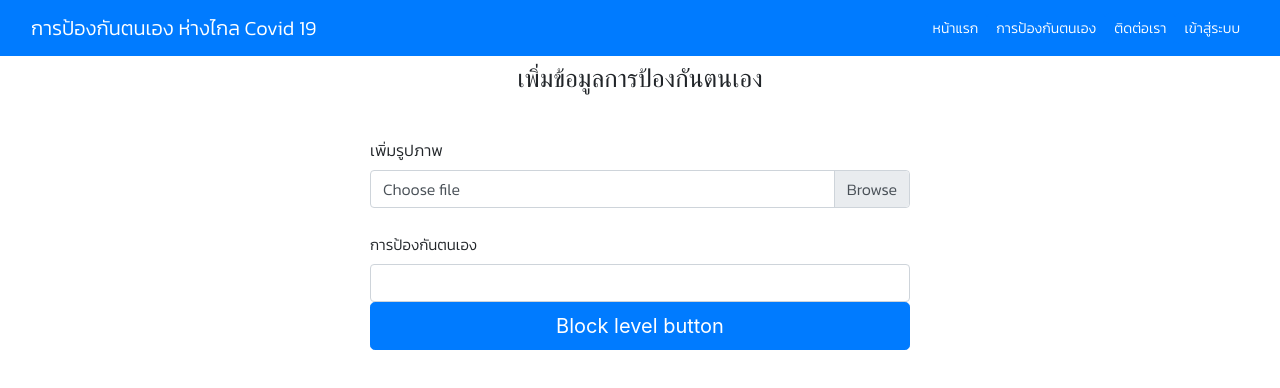
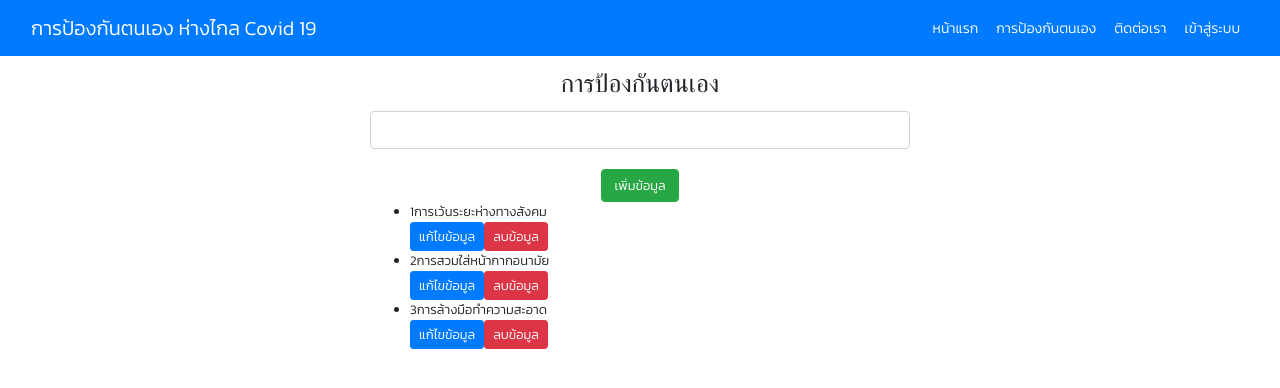
Before and after one commit to Pangkoki20/MiniProject, a Next.js app in the folder covid19/: page /CreateSymptom in a window 1280 px wide. Shown: the top 388 px of the page. Built offline with nearby package versions, Linux system fonts and the light colour scheme; a web font is replaced by a local one.

Commit message:
Page CreateSymptom

```diff
--- a/covid19/pages/CreateSymptom.js
+++ b/covid19/pages/CreateSymptom.js
@@ -3,36 +3,118 @@ import Image from 'next/image'
 import Navbar from '../components/Navbar'
 import styles from '../styles/Home.module.css'
 import { Col, Row, Container, FormGroup, CustomInput, Label, Button, Input } from 'reactstrap';
+import { useState } from 'react'
 
 
-export default function CreateSymptom() {
+// export default function CreateSymptom() {
+//     return (
+//         <div>
+//             <Navbar />
+//             <Container>
+//                 <div className={styles.textCreateSymptom}>เพิ่มข้อมูลการป้องกันตนเอง</div>
+//                 <div className={styles.formImgCreateSymptom}>
+//                     <Row>
+//                         <Col sm="12" md={{ size: 6, offset: 3 }}>
+//                             <FormGroup className={styles.textChoosePic}>
+//                                 <Label for="exampleCustomFileBrowser">เพิ่มรูปภาพ</Label>
+//                                 <CustomInput type="file" id="exampleCustomFileBrowser" name="customFile" />
+//                             </FormGroup>
+//                             {/* <Button color="primary" size="sm">Upload</Button>
+//                             <Button color="danger" size="sm">Delete</Button> */}
+//                         </Col>
+//                         <Col sm="12" md={{ size: 6, offset: 3 }}>
+//                             <div className={styles.textData}>
+//                                 <Label for="exampleAddress">การป้องกันตนเอง</Label>
+//                                 <Input type="text" name="dataSymptom" id="dataSymptom" placeholder="" />
+//                             </div>
+//                         </Col>
+//                         <Col sm="12" md={{ size: 6, offset: 3 }} className={styles.btData} >
+//                             <Button color="success" >เพิ่มข้อมูล</Button>
+//                         </Col>
+//                         <br></br>
+//                     </Row>
+//                     <div className={styles.formData}>
+//                         <div className={styles.cardData}>
+//                             <Button className={styles.btTextData} color="primary" size="sm" >แก้ไขข้อมูล</Button>
+//                             <Button className={styles.btTextData} color="danger" size="sm">ลบข้อมูล</Button>
+//                         </div>
+//                     </div>
+//                 </div>
+//             </Container>
+//         </div >
+//     )
+// }
+const CreateSymptom = () => {
+
+    let [datas, setDatas] = useState([
+        { id: 1, selfdefense: 'การเว้นระยะห่างทางสังคม' },
+        { id: 2, selfdefense: 'การสวมใส่หน้ากากอนามัย' },
+        { id: 3, selfdefense: 'การล้างมือทำความสะอาด' }
+    ])
+    const [selfdefense, setSelfdefense] = useState('')
+    const [idEdit, setIdEdit] = useState(0)
+
+    const renderDatas = () => {
+        if (datas !== null)
+            return datas.map((data, index) => (
+                <li key={index} className={styles.formData}>
+                    {data.id}
+                    {(idEdit !== data.id) ?
+                        data.selfdefense :
+                        (<input type="text"
+                            name="selfdefense"
+                            value={selfdefense}
+                            onChange={(e) => setSelfdefense(e.target.value)}
+                        />)
+                    }
+                    <div>
+                        <Button className={styles.btTextData} color="primary" size="sm" onClick={() => editData(data.id)}>แก้ไขข้อมูล</Button>
+                        <Button className={styles.btTextData} color="danger" size="sm" onClick={() => deleteData(data.id)}>ลบข้อมูล</Button>
+                    </div>
+                </li>))
+    }
+    const addData = (selfdefense) => {
+        setDatas([...datas, { id: datas[datas.length - 1].id + 1, selfdefense }])
+        console.log(datas)
+    }
+    const deleteData = (id) => {
+        console.log('delete id: ', id)
+        let newDatas = datas.filter((data) => data.id !== +id)
+        setDatas(newDatas)
+    }
+    const editData = (id) => {
+        setIdEdit(id)
+        let t = datas.find((data) => +data.id === +id)
+        setSelfdefense(t.selfdefense)
+        if (+idEdit === +id) { //Press Edit again
+            let newDatas = datas.map((data, index) => {
+                if (+data.id === +id)
+                    datas[index].selfdefense = selfdefense
+                return data
+            })
+            setDatas(newDatas)
+            setIdEdit(0)
+        }
+    }
     return (
-        <div>
-            <Navbar />
         <Container>
-                <div className={styles.textCreateSymptom}>เพิ่มข้อมูลการป้องกันตนเอง</div>
-                <div className={styles.formImgCreateSymptom}>
             <Row>
                 <Col sm="12" md={{ size: 6, offset: 3 }}>
-                            <FormGroup className={styles.textChoosePic}>
-                                <Label for="exampleCustomFileBrowser">เพิ่มรูปภาพ</Label>
-                                <CustomInput type="file" id="exampleCustomFileBrowser" name="customFile" />
-                            </FormGroup>
-                            {/* <Button color="primary" size="sm">Upload</Button>
-                            <Button color="danger" size="sm">Delete</Button> */}
-                        </Col>
-                        <Col sm="12" md={{ size: 6, offset: 3 }}>
-                            <div className={styles.textData}>
+                    <div className={styles.textCreateSymptom}>
                         <Label for="exampleAddress">การป้องกันตนเอง</Label>
-                                <Input type="text" name="dataSymptom" id="dataSymptom" placeholder="" />
+                        <Input type="text" name="addData" placeholder="" onChange={(e) => (setSelfdefense(e.target.value))} />
+
+                        <div className={styles.btData}>
+                            <Button className={styles.btTextData} color="success" onClick={() => addData(selfdefense)}>เพิ่มข้อมูล</Button>
                         </div>
-                        </Col>
-                        <Col sm="12" md={{ size: 6, offset: 3 }}>
-                            <Button color="primary" size="lg" block>Block level button</Button>
+                    </div>
+                    <ul >
+                        {renderDatas()}
+                    </ul>
                 </Col>
             </Row>
-                </div>
         </Container>
-        </div >
     )
 }
+
+export default CreateSymptom
--- a/covid19/styles/Home.module.css
+++ b/covid19/styles/Home.module.css
@@ -142,6 +142,32 @@
   text-align: center;
   font-family: 'Kodchasan', sans-serif;
 }
+.btData{
+  margin-top: 20px;
+  font-size: 13px;
+  text-align: center;
+  font-family: 'Kanit', sans-serif;
+}
+.formData{
+  font-family: 'Kanit', sans-serif;
+  font-size: 13px;
+
+}
+.cardData{
+  display: flex;
+   flex-direction: column;
+   margin: 32px;
+   padding: 32px;
+   border: 2px solid #abc4ff;
+   font-size: 1.4rem;
+}
+.btTextData{
+  flex-direction: row;
+  justify-content: center;
+  font-size: 13px;
+  text-align: center;
+  font-family: 'Kanit', sans-serif;
+}
 .textContact{
    margin-top: 100px;
   font-size: 35px;
```
Also changed, not shown: covid19/pages/CardSymptom.js (deleted, +0 -55 lines). Lines whose indentation alone changed are shown as unchanged.
